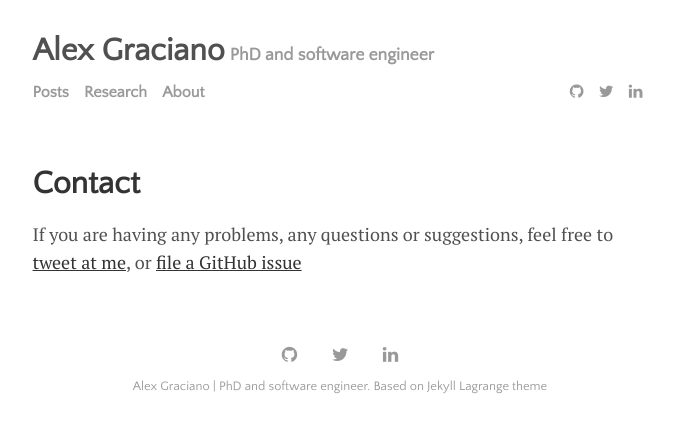
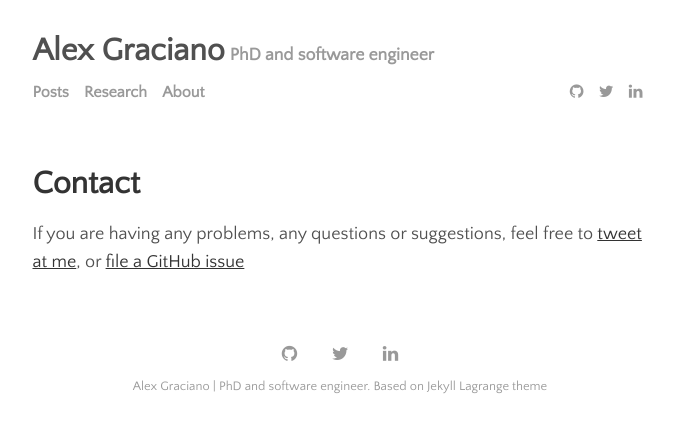
Before and after one commit to alex-graciano/alex-graciano.github.io, a Jekyll site: the page built from menu/contact.md, in a window 1280 px wide. Shown: the top 433 px of the page, without its empty margins (300-974 px from the left). Built offline with Jekyll 4.4.1, drawn with Linux system fonts in a browser that asks for light colours.

Commit message:
fix: update body font-family to sans-serif

```diff
--- a/_sass/_base.scss
+++ b/_sass/_base.scss
@@ -3,7 +3,7 @@
 */
 
 body {
-  font-family: $serif-font-family;
+  font-family: $sans-serif-font-family;
   font-size: 18px;
   color: $body-color;
   line-height: 1.75rem;
```
